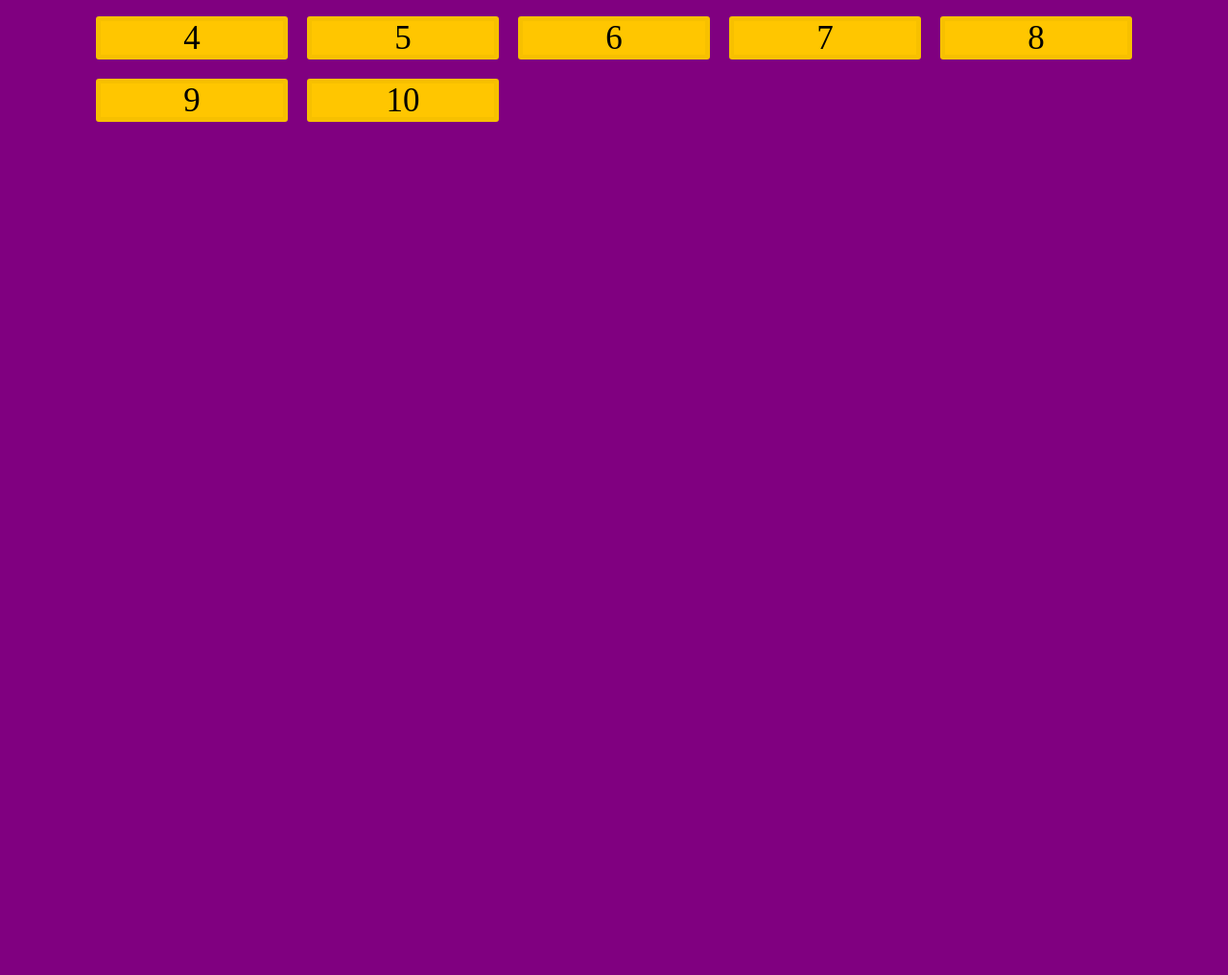
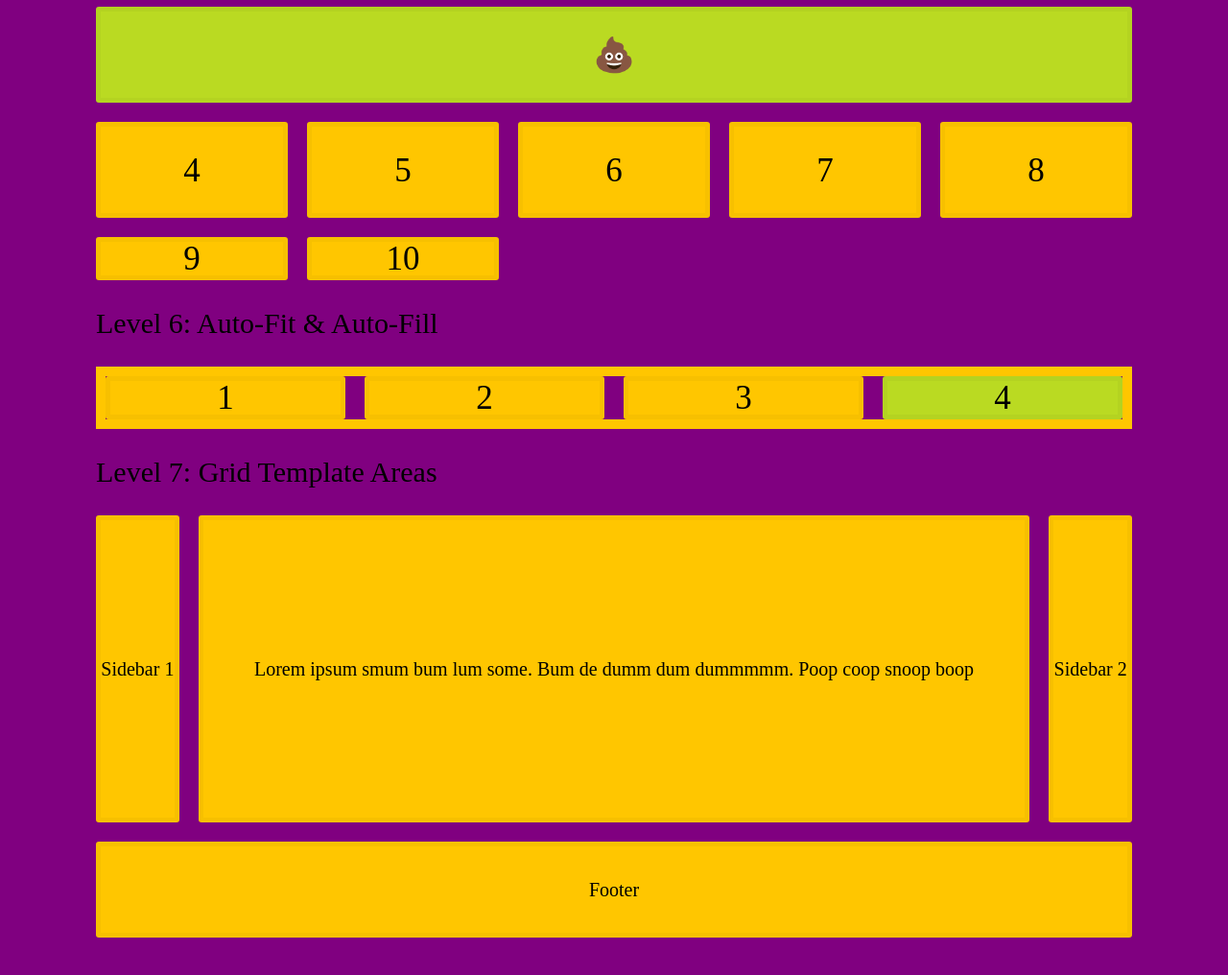
Before and after one commit to CAM603/css-grid-practice, a plain HTML site: page index.html in a window 1280 px wide. Shown: the part 1573-2589 px from the top of the page at 96% size. Before the commit the page ends 1800 px from the top, so only its background shows below. Drawn offline with Linux system fonts and the light colour scheme.

Commit message:
more fun

```diff
--- a/index.html
+++ b/index.html
@@ -78,6 +78,34 @@
             <div class="item">9</div>
             <div class="item">10</div>
         </div>
+
+        <!-- Level 6: Auto fit and auto-fill  -->
+        <h1>Level 6: Auto-Fit & Auto-Fill</h1>
+        <div class="container6">
+            <div class="item">1</div>
+            <div class="item">2</div>
+            <div class="item">3</div>
+            <div class="item four">4</div>
+
+        </div>
+
+        <!-- Level 7: Grid Template Areas  -->
+        <h1>Level 7: Grid Template Areas</h1>
+        <div class="container7">
+            <div class="item one">
+                <p>Sidebar 1</p>
+            </div>
+            <div class="item content">
+                <p>Lorem ipsum smum bum lum some. Bum de dumm dum dummmmm. Poop coop snoop boop</p>
+            </div>
+            <div class="item two">
+                <p>Sidebar 2</p>
+            </div>
+            <div class="item footer">
+                <p>Footer</p>
+            </div>
+        </div>
+
     </section>
 
 </body>
--- a/less/global.less
+++ b/less/global.less
@@ -36,7 +36,7 @@ h4 {
 
 p {
     line-height: 1.5;
-    font-size: 1rem;
+    font-size: 2rem;
 }
 
 .item {
--- a/less/home.less
+++ b/less/home.less
@@ -69,21 +69,78 @@
     }
 }
 
+// Level 5: Placing Grid Items
 .container5 {
     display: grid;
     gap: 20px;
     grid-template-columns: repeat(5, 1fr);
+    grid-template-rows: 100px 100px 100px;
 
     .item.poop {
+            background: #BADA22;
+
+            // Start at the beginning of the  2nd track
+            //grid-column-start: 1;
+
+            // End at the end
+            //grid-column-end: -1;
+
+            //Shorthand (Less does not compile 1 / -1 without escaping
+            grid-column: ~"1/-1";
+        }
+}
+
+// Level 6: Auto fit and auto-fill
+.container6 {
+    display: grid;
+    gap: 20px;
+    border: solid @yellow 10px;
+
+    //Auto fill fills in as many coulumns as possible and gives extra space
+
+    //grid-template-columns: repeat(auto-fill, minmax(100px, 1fr));
+
+    // Auto fit does the same and does not give extra space
+    grid-template-columns: repeat(auto-fit, minmax(100px, 1fr));
+
+    .item.four {
         background: #BADA22;
-
-        // Start at the beginning of the  2nd track
-        grid-column-start: 1;
-
-        // End at the end
-        grid-column-end: -1;
-
-        //Shorthand
-        //grid-column: 1 / -1
+        grid-column: ~"auto / -1";
     }
 }
+
+// Level 7: Grid Template Areas
+.container7 {
+    display: grid;
+    gap: 20px;
+    grid-template-columns: 1fr 10fr 1fr;
+    grid-template-rows: 150px 150px 100px;
+
+    // Grid template areas lets you name where you want to place items
+    grid-template-areas:
+        'sidebar1 content sidebar2'
+        'sidebar1 content sidebar2'
+        'footer footer footer';
+
+        // Now we can tell items where to go with grid-area
+        .one {
+            grid-area: sidebar1;
+        }
+        .two {
+            grid-area: sidebar2;
+        }
+        .content {
+            grid-area: content;
+        }
+        .footer {
+            grid-area: footer;
+        }
+
+        // Medai Query Awesomeness...Just redefine where you want your items
+        @media(max-width: 600px) {
+            grid-template-areas:
+            'content content sidebar1'
+            'content content sidebar2'
+            'footer footer footer';
+        }
+}
```
Also changed, not shown: css/index.css.
